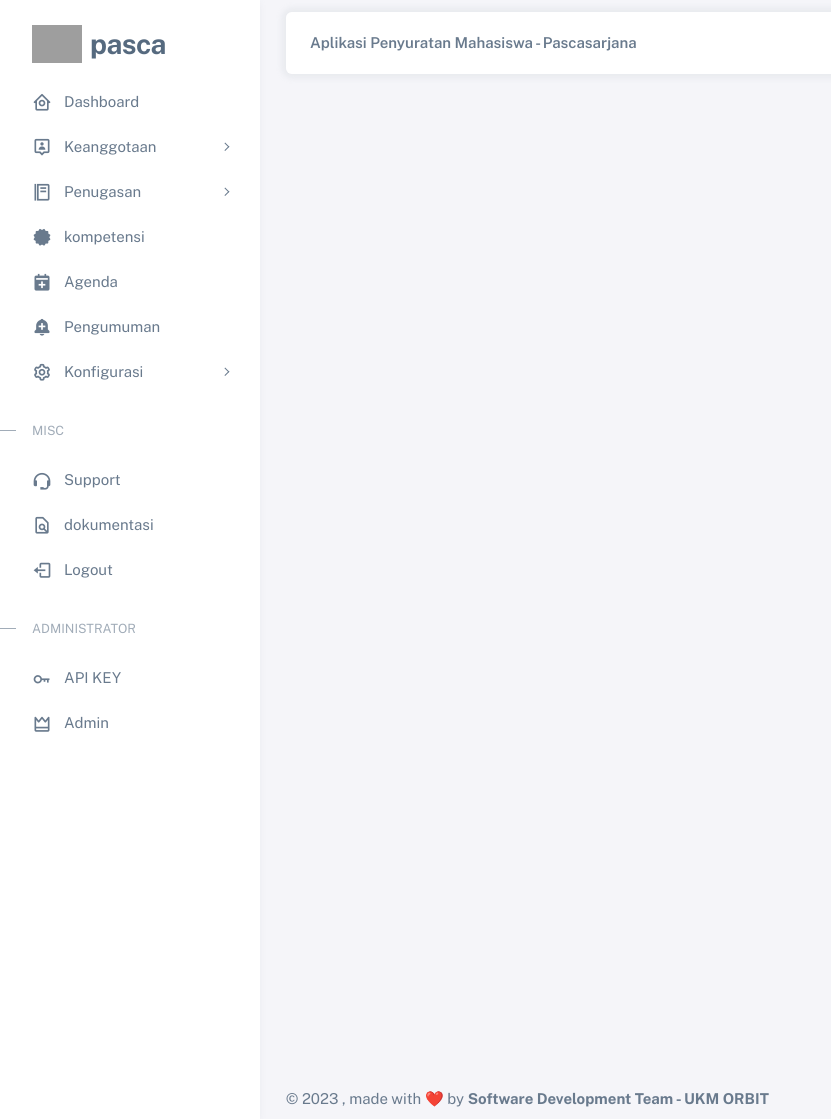
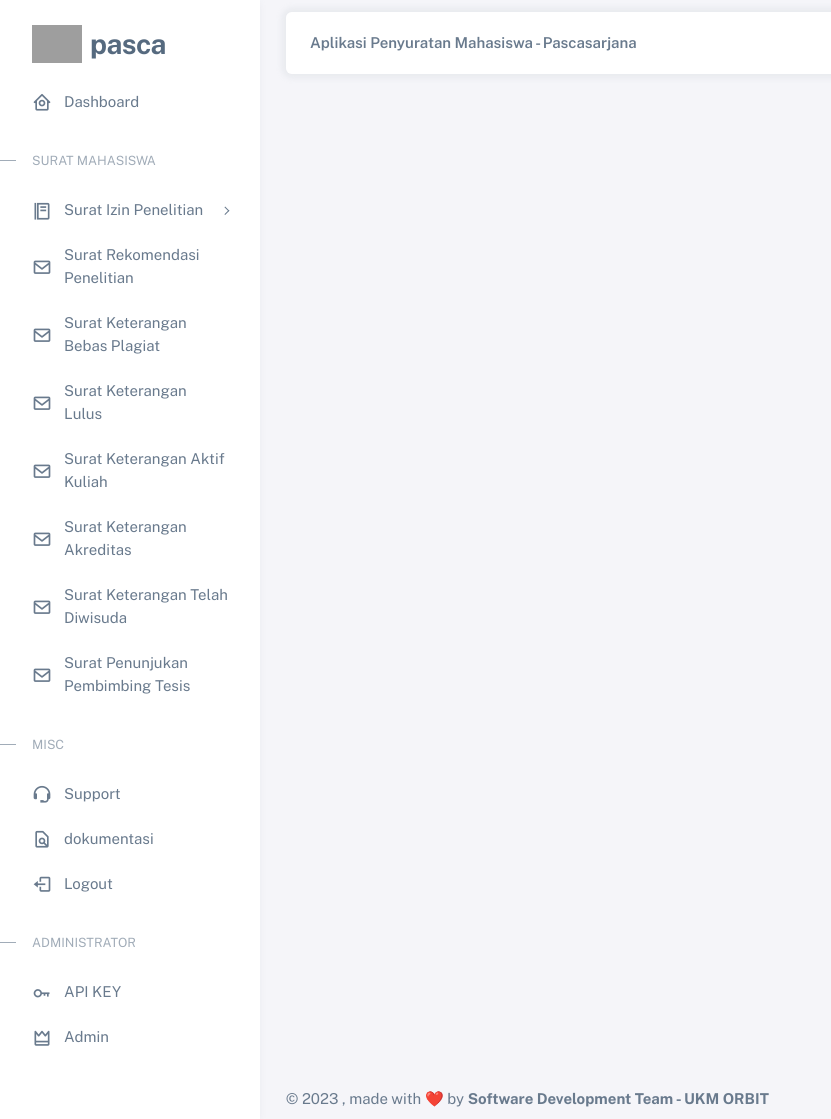
Before and after one commit to farinchan/pascasarjana_mailing_app, a CodeIgniter 4 app: template app/Views/admin/layouts.php in a window 1280 px wide. Shown: the whole page, without its empty margins (0-831 px from the left). Run offline with PHP 8.4 and a stand-in for CodeIgniter, Linux system fonts and the light colour scheme; the template is opened without the code that fills it, so the values that code supplies are empty; some libraries are stand-ins or nearby versions; grey boxes are pictures that could not be loaded.

Commit message:
update dari fajri

```diff
--- a/app/Views/admin/layouts.php
+++ b/app/Views/admin/layouts.php
@@ -101,44 +101,14 @@
               </a>
             </li>
 
-            <!-- TAG -->
-            <li class="menu-item <?= $active == "keanggotaan" ? "active" : "" ?>">
-              <a href="javascript:void(0);" class="menu-link menu-toggle">
-              <i class='menu-icon tf-icons bx bx-user-pin'></i>
-              <!-- <i class='menu-icon tf-icons bx bx-transfer-alt' ></i> -->
-                <div data-i18n="Layouts">Keanggotaan</div>
-              </a>
-              <ul class="menu-sub">
-              <!-- <li class="menu-item">
-                  <a href="/anggota" class="menu-link">
-                    <div data-i18n="Without navbar">Pendaftaran Anggota</div>
-                  </a>
-                </li> -->
-              <li class="menu-item">
-                  <a href="/anggota" class="menu-link">
-                    <div data-i18n="Without navbar">Anggota</div>
-                  </a>
-                </li>
-                <li class="menu-item">
-                  <a href="/pengurus" class="menu-link">
-                    <div data-i18n="Without menu">Pengurus</div>
-                  </a>
-                </li>
+            <!-- surat mahasiswa -->
+            <li class="menu-header small text-uppercase"><span class="menu-header-text">Surat Mahasiswa</span></li>
 
-                <li class="menu-item">
-                  <a href="/alumni" class="menu-link">
-                    <div data-i18n="Without navbar">Alumni</div>
-                  </a>
-                </li>
 
-              </ul>
-            </li>
-
-            <!-- Monitoring -->
-            <li class="menu-item <?= $active == "penugasan" ? "active" : "" ?>">
+            <li class="menu-item <?= $active == "Surat Izin Penelitian" ? "active" : "" ?>">
               <a href="javascript:void(0);" class="menu-link menu-toggle">
               <i class='menu-icon tf-icons bx bx-food-menu'></i>
-                <div data-i18n="Layouts">Penugasan</div>
+                <div data-i18n="Layouts">Surat Izin Penelitian</div>
               </a>
               <ul class="menu-sub">
                 <li class="menu-item">
@@ -149,56 +119,49 @@
               </ul>
             </li>
 
-
-
-            <li class="menu-item <?= $active == "kompetensi" ? "active" : "" ?>">
-              <a href="/kompetensi" class="menu-link">
-
-                <i class='menu-icon tf-icons bx bxs-certification' ></i>
-                <div data-i18n="Boxicons">kompetensi</div>
+            <li class="menu-item <?= $active == "Surat Rekomendasi Penelitian" ? "active" : "" ?>">
+              <a href="/surat-rekomendasi-penelitian" class="menu-link">
+              <i class='menu-icon tf-icons bx bx-envelope' ></i>
+                <div data-i18n="Boxicons">Surat Rekomendasi Penelitian</div>
               </a>
             </li>
 
-            <li class="menu-item <?= $active == "agenda" ? "active" : "" ?>">
-              <a href="/agenda" class="menu-link">
-                <i class='menu-icon tf-icons bx bxs-calendar-plus' ></i>
-                <div data-i18n="Boxicons">Agenda</div>
+            <li class="menu-item <?= $active == "surat keterangan bebas plagiat" ? "active" : "" ?>">
+              <a href="/surat-keterangan-bebas-plagiat" class="menu-link">
+                <i class='menu-icon tf-icons bx bx-envelope' ></i>
+                <div data-i18n="Boxicons">Surat Keterangan Bebas Plagiat</div>
               </a>
             </li>
 
-            <li class="menu-item <?= $active == "pengumuman" ? "active" : "" ?>">
-              <a href="/pengumuman" class="menu-link">
-                <i class='menu-icon tf-icons bx bxs-bell-plus' ></i>
-                <div data-i18n="Boxicons">Pengumuman</div>
+            <li class="menu-item <?= $active == "Surat Keterangan Lulus" ? "active" : "" ?>">
+              <a href="/surat-keterangan-lulus" class="menu-link">
+                <i class='menu-icon tf-icons bx bx-envelope' ></i>
+                <div data-i18n="Boxicons">Surat Keterangan Lulus</div>
               </a>
             </li>
-
-            <!-- TAG -->
-            <li class="menu-item <?= $active == "konfigurasi" ? "active" : "" ?>">
-              <a href="javascript:void(0);" class="menu-link menu-toggle">
-              <i class='menu-icon tf-icons bx bx-cog'></i>
-              <!-- <i class='menu-icon tf-icons bx bx-transfer-alt' ></i> -->
-                <div data-i18n="Layouts">Konfigurasi</div>
+            <li class="menu-item <?= $active == "Surat Keterangan Aktif Kuliah" ? "active" : "" ?>">
+              <a href="/surat-keterangan-aktif-kuliah" class="menu-link">
+                <i class='menu-icon tf-icons bx bx-envelope' ></i>
+                <div data-i18n="Boxicons">Surat Keterangan Aktif Kuliah</div>
               </a>
-              <ul class="menu-sub">
-              <li class="menu-item">
-                  <a href="/bidang" class="menu-link">
-                    <div data-i18n="Without navbar">Bidang</div>
-                  </a>
-                </li>
-                <li class="menu-item">
-                  <a href="/fakultas" class="menu-link">
-                    <div data-i18n="Without menu">Fakultas</div>
-                  </a>
-                </li>
-
-                <li class="menu-item">
-                  <a href="/prodi" class="menu-link">
-                    <div data-i18n="Without navbar">Prodi</div>
-                  </a>
-                </li>
-
-              </ul>
+            </li>
+            <li class="menu-item <?= $active == "Surat Keterangan Akreditas" ? "active" : "" ?>">
+              <a href="/surat-keterangan-akreditas" class="menu-link">
+                <i class='menu-icon tf-icons bx bx-envelope' ></i>
+                <div data-i18n="Boxicons">Surat Keterangan Akreditas</div>
+              </a>
+            </li>
+            <li class="menu-item <?= $active == "Surat Keterangan Telah Diwisuda" ? "active" : "" ?>">
+              <a href="/surat-keterangan-telah-diwisuda" class="menu-link">
+                <i class='menu-icon tf-icons bx bx-envelope' ></i>
+                <div data-i18n="Boxicons">Surat Keterangan Telah Diwisuda</div>
+              </a>
+            </li>
+            <li class="menu-item <?= $active == "Surat Penunjukan Pembimbing Tesis" ? "active" : "" ?>">
+              <a href="/surat-penunjukan-pembimbing-tesis" class="menu-link">
+                <i class='menu-icon tf-icons bx bx-envelope' ></i>
+                <div data-i18n="Boxicons">Surat Penunjukan Pembimbing Tesis</div>
+              </a>
             </li>
 
 
```
